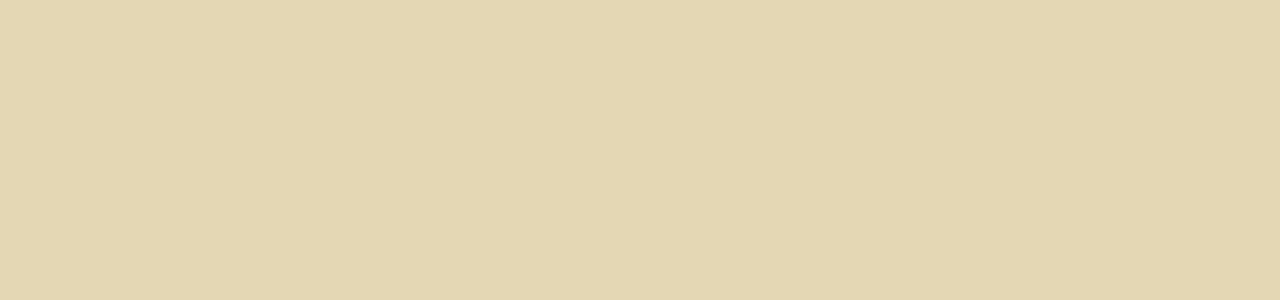
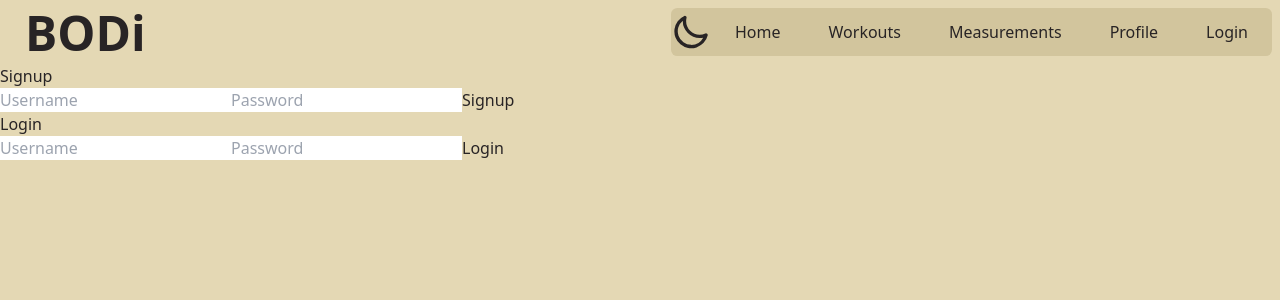
Before and after one commit to MarkM739/Fitness-App, a React (Vite) app: page /login in a window 1280 px wide. Before the commit this address had no page. Shown: the top 300 px of the page. Built offline with nearby package versions, Linux system fonts and the light colour scheme.

Commit message:
Add login

```diff
--- a/src/App.tsx
+++ b/src/App.tsx
@@ -6,6 +6,7 @@
 import BodyMeasurementsPage from "./pages/BodyMeasurementsPages";
 import ProfilePage from "./pages/ProfilePage";
 import Homepage from "./pages/Homepage";
+import SignupLogin from "./pages/SignupLogin";
 
 function App() {
   //TODO Add typing
@@ -22,10 +23,11 @@
       errorElement: <div></div>,
       children: [
         { path: "/", element: <Homepage /> },
-        { path: "/profile/", element: <ProfilePage /> },
+        { path: "/profile", element: <ProfilePage /> },
         { path: "/workouts", element: <Workouts />, loader: workoutLoader },
         { path: "/measurements", element: <BodyMeasurementsPage /> },
         { path: "/routines", element: <Routines /> },
+        { path: "/login", element: <SignupLogin />},
       ],
     },
   ]);
--- a/src/components/Navbar.tsx
+++ b/src/components/Navbar.tsx
@@ -29,8 +29,9 @@
       <Swap toggleDarkMode={toggleDarkMode}/>
       <li className="mx-2"><Link to="/">Home</Link></li>
       <li className="mx-2"><Link to="/workouts">Workouts</Link></li>
+      <li className="mx-2"><Link to="/measurements">Measurements</Link></li>
       <li className="mx-2"><Link to="/profile">Profile</Link></li>
-      <li className="mx-2"><Link to="/measurements">Measurements</Link></li>
+      <li className='mx-2'><Link to ="/login">Login</Link></li>
     </ul>
   </nav>
   </div>
--- /dev/null
+++ b/src/pages/SignupLogin.tsx
@@ -0,0 +1,52 @@
+import React, { useState } from 'react';
+
+type User = {
+  username: string;
+  password: string;
+};
+
+const SignupLogin: React.FC = () => {
+  const [currentUser, setCurrentUser] = useState<User | null>(null);
+  const [username, setUsername] = useState('');
+  const [password, setPassword] = useState('');
+
+  const handleSignup = () => {
+    const newUser: User = { username, password };
+    const users: User[] = JSON.parse(localStorage.getItem('Users') || '[]');
+    users.push(newUser);
+    localStorage.setItem('Users', JSON.stringify(users));
+    setCurrentUser(newUser);
+  };
+
+  const handleLogin = () => {
+    const users: User[] = JSON.parse(localStorage.getItem('Users') || '[]');
+    const loggedInUser = users.find((user) => user.username === username && user.password === password);
+    if (loggedInUser) {
+      setCurrentUser(loggedInUser);
+    }
+  };
+
+  return (
+    <div>
+      {currentUser ? (
+        <div>
+          <h2>Welcome, {currentUser.username}!</h2>
+        </div>
+      ) : (
+        <div>
+          <h2>Signup</h2>
+          <input type="text" placeholder="Username" value={username} onChange={(e) => setUsername(e.target.value)} />
+          <input type="password" placeholder="Password" value={password} onChange={(e) => setPassword(e.target.value)} />
+          <button onClick={handleSignup}>Signup</button>
+
+          <h2>Login</h2>
+          <input type="text" placeholder="Username" value={username} onChange={(e) => setUsername(e.target.value)} />
+          <input type="password" placeholder="Password" value={password} onChange={(e) => setPassword(e.target.value)} />
+          <button onClick={handleLogin}>Login</button>
+        </div>
+      )}
+    </div>
+  );
+};
+
+export default SignupLogin;
```
